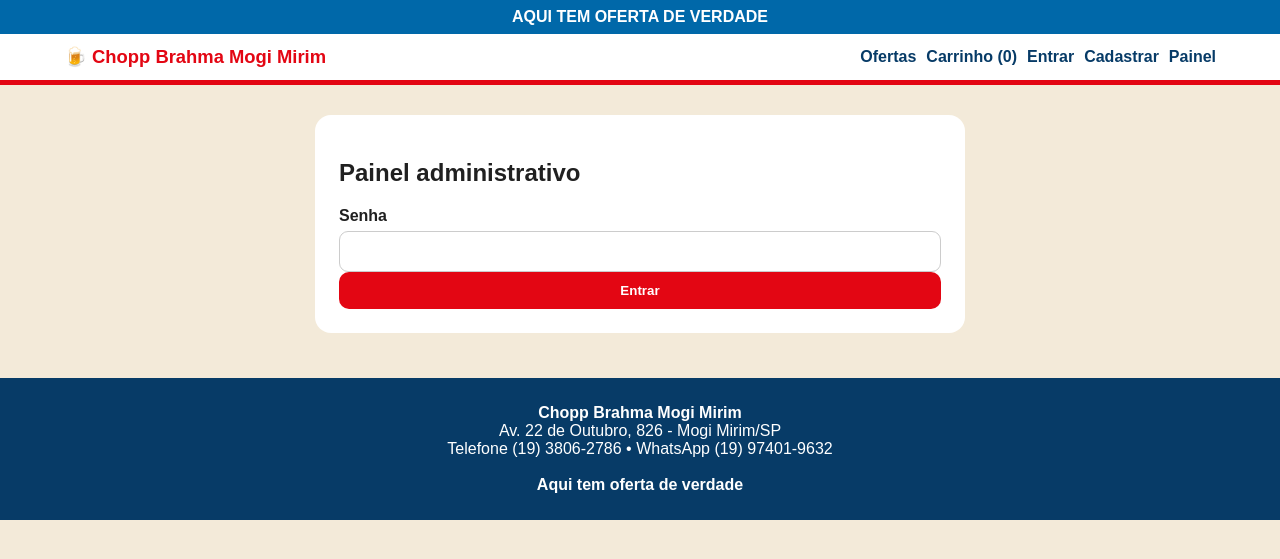
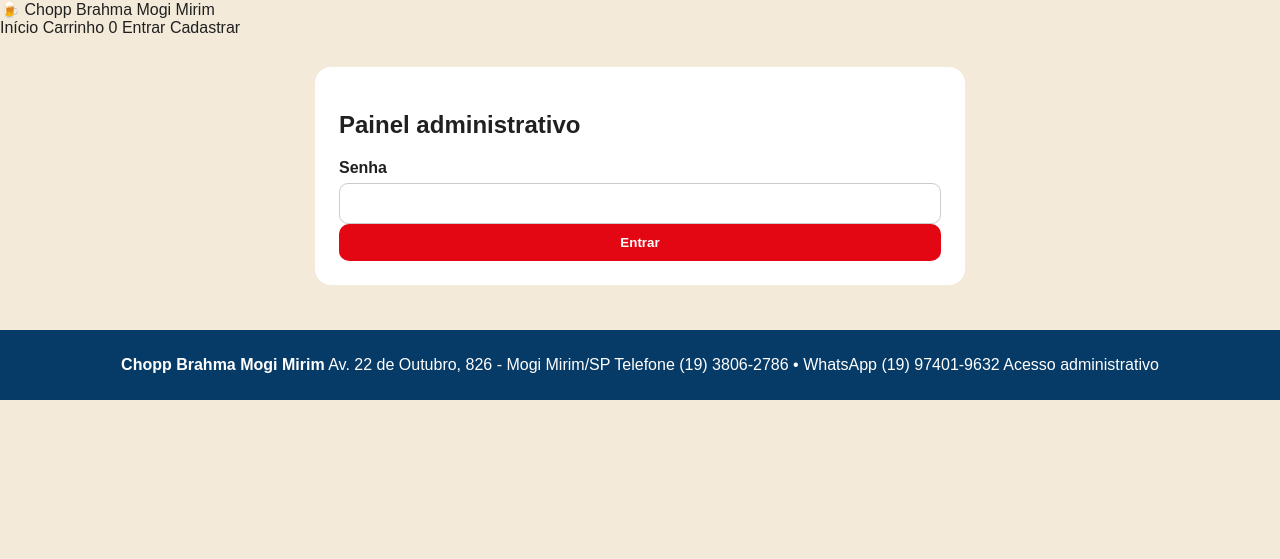
Before and after one commit to cbediretoriabrahma-bit/Brahma-chopp-mogi-mirim, a Flask app: page /admin in a window 1280 px wide. Shown: the top 559 px of the page. Run offline with Flask 3, Linux system fonts and the light colour scheme.

Commit message:
Atualiza cabeçalho e navegação da loja

```diff
--- a/templates/base.html
+++ b/templates/base.html
@@ -1,7 +1,52 @@
-<!doctype html><html lang="pt-br"><head><meta charset="utf-8"><meta name="viewport" content="width=device-width,initial-scale=1"><meta name="theme-color" content="#e30613"><link rel="manifest" href="/manifest.json"><link rel="stylesheet" href="{{ url_for('static',filename='style.css') }}"><title>{{ store_name }}</title></head><body>
-<div class="top">{{ slogan|upper }}</div>
-<nav class="nav"><a class="brand" href="/">🍺 {{ store_name }}</a><div class="links"><a href="/">Ofertas</a><a href="/cart">Carrinho ({{ cart_count }})</a>{% if customer_logged %}<a href="/account">Minha conta</a><a href="/logout">Sair</a>{% else %}<a href="/login">Entrar</a><a href="/register">Cadastrar</a>{% endif %}<a href="/admin">Painel</a></div></nav>
-{% with messages=get_flashed_messages(with_categories=true) %}{% for cat,msg in messages %}<div class="flash {{cat}}">{{msg}}</div>{% endfor %}{% endwith %}
-{% block content %}{% endblock %}
-<footer class="footer"><b>{{ store_name }}</b><br>{{ address }}<br>Telefone {{ phone }} • WhatsApp {{ whatsapp }}<br><br><b>{{ slogan }}</b></footer>
-<script>if('serviceWorker' in navigator){navigator.serviceWorker.register('/service-worker.js')}</script></body></html>
+<!doctype html>
+<html lang="pt-br">
+<head>
+  <meta charset="utf-8">
+  <meta name="viewport" content="width=device-width,initial-scale=1,viewport-fit=cover">
+  <meta name="theme-color" content="#d71920">
+  <meta name="description" content="Chopp Brahma Mogi Mirim - pedidos de chopp, barris e acessórios.">
+  <link rel="manifest" href="/manifest.json">
+  <link rel="stylesheet" href="{{ url_for('static',filename='style.css') }}">
+  <title>{{ store_name }}</title>
+</head>
+<body>
+  <header class="site-header">
+    <div class="header-inner">
+      <a class="mini-brand" href="/" aria-label="Início">
+        <span class="beer-mark">🍺</span>
+        <span>{{ store_name }}</span>
+      </a>
+      <nav class="quick-nav" aria-label="Navegação principal">
+        <a href="/" class="nav-item">Início</a>
+        <a href="/cart" class="nav-item cart-link">Carrinho <span class="cart-badge">{{ cart_count }}</span></a>
+        {% if customer_logged %}
+          <a href="/account" class="nav-item">Minha conta</a>
+          <a href="/logout" class="nav-item subtle">Sair</a>
+        {% else %}
+          <a href="/login" class="nav-item">Entrar</a>
+          <a href="/register" class="nav-item">Cadastrar</a>
+        {% endif %}
+      </nav>
+    </div>
+  </header>
+
+  {% with messages=get_flashed_messages(with_categories=true) %}
+    {% for cat,msg in messages %}<div class="flash {{cat}}">{{msg}}</div>{% endfor %}
+  {% endwith %}
+
+  {% block content %}{% endblock %}
+
+  <footer class="footer">
+    <div class="footer-inner">
+      <b>{{ store_name }}</b>
+      <span>{{ address }}</span>
+      <span>Telefone {{ phone }} • WhatsApp {{ whatsapp }}</span>
+      <a class="admin-access" href="/admin">Acesso administrativo</a>
+    </div>
+  </footer>
+
+  <script>
+    if('serviceWorker' in navigator){navigator.serviceWorker.register('/service-worker.js')}
+  </script>
+</body>
+</html>
```
